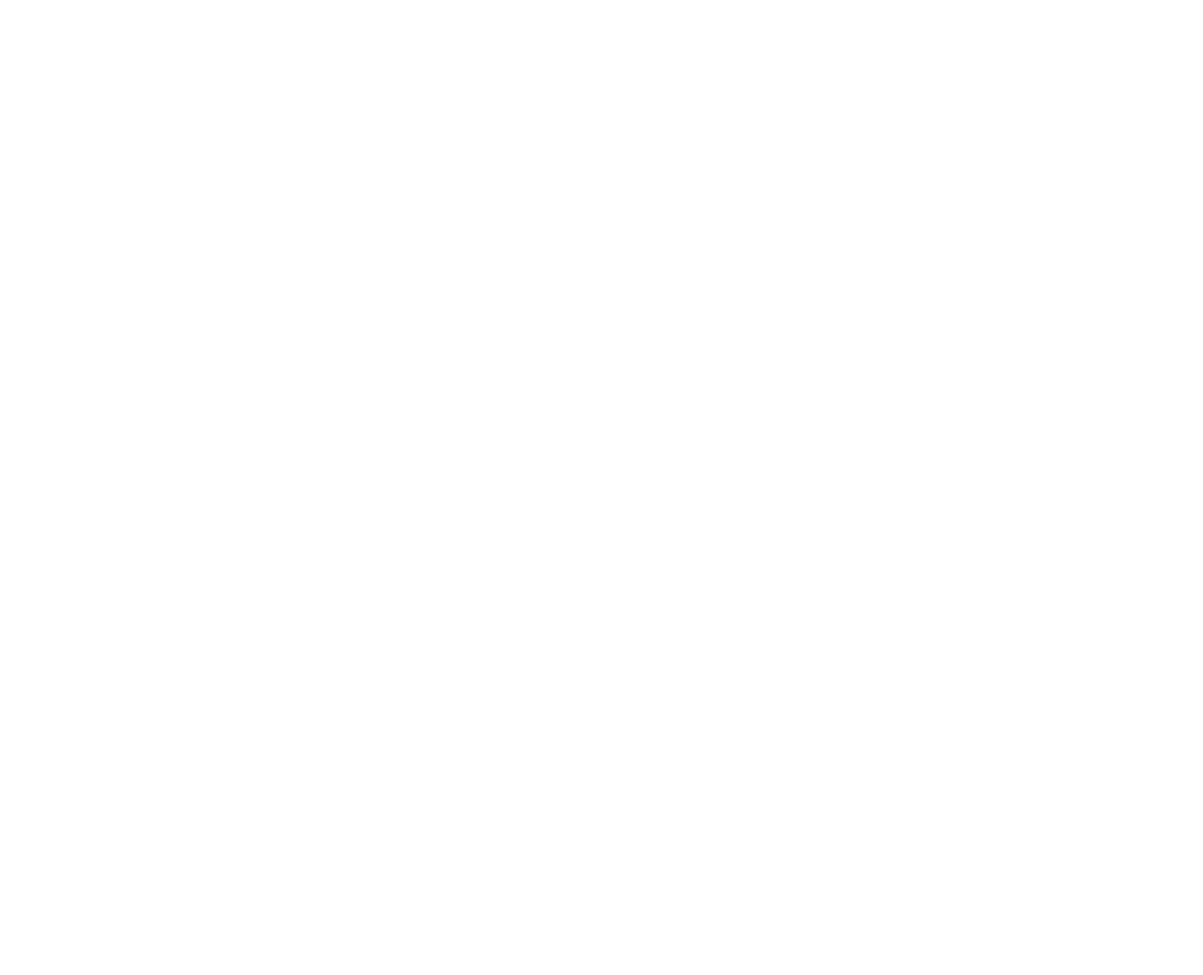
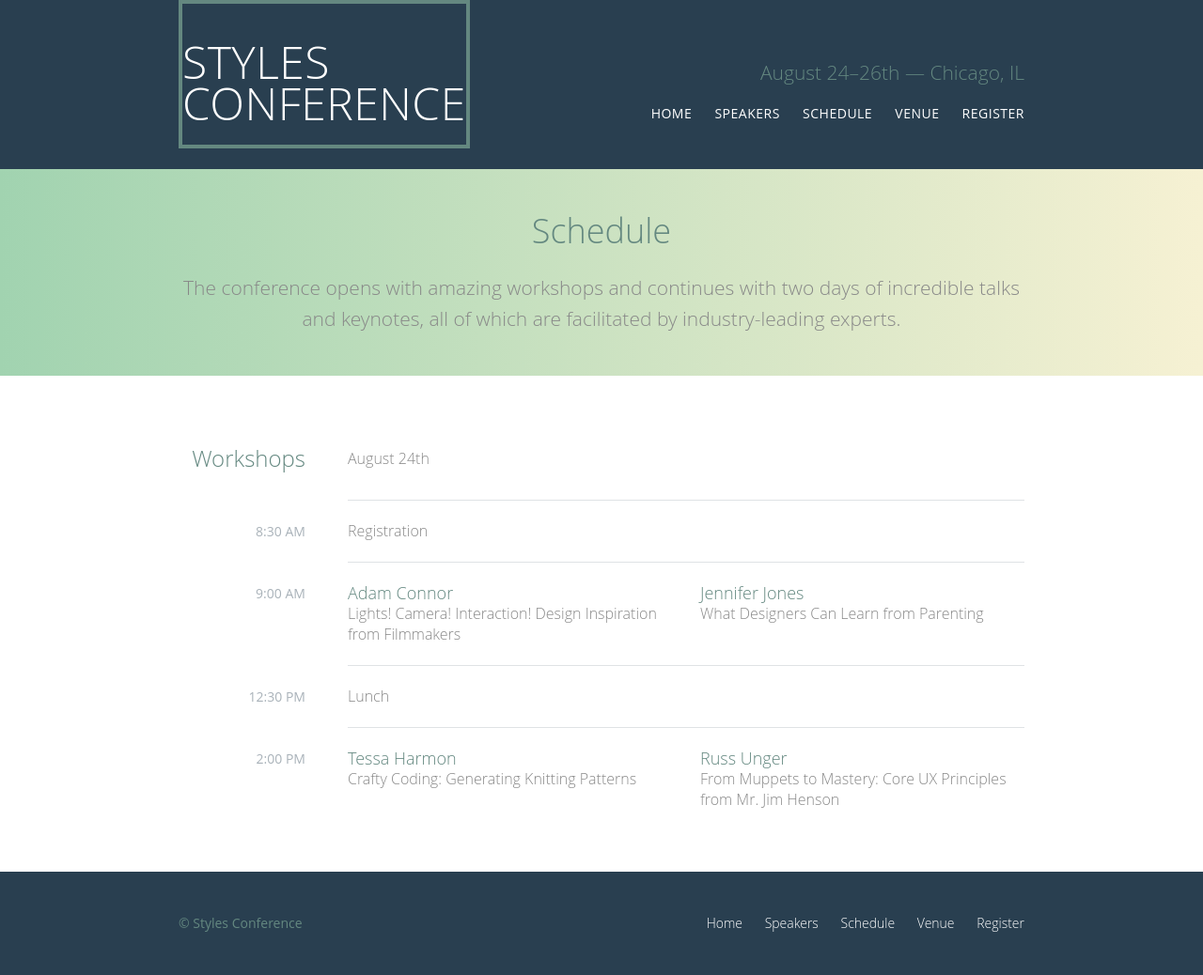
Before and after one commit to ennyonthegit/webpage, a plain HTML site: page schedule.html in a window 1280 px wide. Shown: the whole page at 94% size. Before the commit the page ends 800 px from the top, so only its background shows below. Drawn offline with Linux system fonts and the light colour scheme.

Commit message:
organizing data about workshops with tables

```diff
--- a/assets/stylesheets/main.css
+++ b/assets/stylesheets/main.css
@@ -546,3 +546,73 @@ textarea {
   .btn-default:hover {
 	background: #77a198;
   }
+
+  /*
+  ========================================
+  Schedule
+  ========================================
+*/
+
+table {
+	margin-bottom: 44px;
+	width: 100%;
+  }
+  table:last-child {
+	margin-bottom: 0;
+  }
+
+  th,
+td {
+  padding-bottom: 22px;
+  vertical-align: top;
+}
+th {
+  padding-right: 45px;
+  text-align: right;
+  width: 20%;
+}
+td {
+  width: 40%;
+}
+
+thead {
+	line-height: 44px;
+  }
+  thead th {
+	color: #648880;
+	font-size: 24px;
+  }
+
+  tbody th {
+	color: #a9b2b9;
+	font-size: 14px;
+	font-weight: 400;
+	padding-top: 22px;
+	text-transform: uppercase;
+  }
+
+  tbody td {
+	border-top: 1px solid #dfe2e5;
+	padding-top: 21px;
+  }
+  tbody td:first-of-type {
+	padding-right: 15px;
+  }
+  tbody td:last-of-type {
+	padding-left: 15px;
+  }
+  tbody td:only-of-type {
+	padding-left: 0;
+	padding-right: 0;
+  }
+
+  table a {
+	color: #888;
+  }
+  table h4 {
+	margin-bottom: 0;
+  }
+
+  .schedule-offset {
+	color: #a9b2b9;
+  }
--- a/schedule.html
+++ b/schedule.html
@@ -0,0 +1,129 @@
+<!DOCTYPE html>
+<html lang="en">
+
+<head>
+  <meta charset="UTF-8">
+  <meta name="viewport" content="width=device-width, initial-scale=1.0">
+  <link rel="stylesheet" href="/assets/stylesheets/main.css">
+  <link rel="stylesheet" href="http://fonts.googleapis.com/css?family=Lato:100,300,400">
+  <title>Register</title>
+</head>
+
+<body>
+  <header class="primary-header container group">
+    <h1 class="logo">
+      <a href="index.html">Styles <br> Conference</a>
+    </h1>
+    <h3 class="tagline">August 24&ndash;26th &mdash; Chicago, IL</h3>
+    <nav class="nav primary-nav">
+      <ul>
+        <li><a href="index.html">Home</a></li><!--
+              -->
+        <li><a href="speakers.html">Speakers</a></li><!--
+              -->
+        <li><a href="schedule.html">Schedule</a></li><!--
+              -->
+        <li><a href="venue.html">Venue</a></li><!--
+              -->
+        <li><a href="register.html">Register</a></li>
+      </ul>
+    </nav>
+  </header>
+  <!-- Leed -->
+  <section class="row-alt">
+    <div class="lead container">
+      <a href="speakers.html">
+        <h1>Schedule</h1>
+      </a>
+      <p>
+        The conference opens with amazing workshops and continues with two days of incredible talks and keynotes, all of which are facilitated by industry-leading experts.
+      </p>
+    </div>
+  </section>
+  <section class="row">
+    <div class="container">
+      <table>
+        <thead>
+          <tr>
+            <th scope="row">
+              Workshops
+            </th>
+            <td colspan="2">
+              August 24th
+            </td>
+          </tr>
+        </thead>
+        <tbody>
+          <tr>
+            <th scope="row">
+              <time datetime="08:30:00">8:30 AM</time>
+            </th>
+            <td colspan="2">
+              Registration
+            </td>
+          </tr>
+          <tr>
+            <th scope="row">
+              <time datetime="09:00:00">9:00 AM</time>
+            </th>
+            <td>
+              <a href="speakers.html#adam-connor">
+                <h4>Adam Connor</h4>
+                Lights! Camera! Interaction! Design Inspiration from Filmmakers
+              </a>
+            </td>
+            <td>
+              <a href="speakers.html#jennifer-jones">
+                <h4>Jennifer Jones</h4>
+                What Designers Can Learn from Parenting
+              </a>
+            </td>
+          </tr>
+          <tr>
+            <th scope="row">
+              <time datetime="12:30:00">12:30 PM</time>
+            </th>
+            <td colspan="2">
+              Lunch
+            </td>
+          </tr>
+          <tr>
+            <th scope="row">
+              <time datetime="14:00">2:00 PM</time>
+            </th>
+            <td>
+              <a href="speakers.html#tessa-harmon">
+                <h4>Tessa Harmon</h4>
+                Crafty Coding: Generating Knitting Patterns
+              </a>
+            </td>
+            <td>
+              <a href="speakers.html#russ-unger">
+                <h4>Russ Unger</h4>
+                From Muppets to Mastery: Core UX Principles from Mr. Jim Henson
+              </a>
+            </td>
+          </tr>
+        </tbody>
+      </table>
+    </div>
+  </section>
+  <footer class="nav container primary-footer group">
+    <small>&copy; Styles Conference</small>
+    <nav class="nav">
+      <ul>
+        <li><a href="index.html">Home</a></li><!--
+              -->
+        <li><a href="speakers.html">Speakers</a></li><!--
+              -->
+        <li><a href="schedule.html">Schedule</a></li><!--
+              -->
+        <li><a href="venue.html">Venue</a></li><!--
+              -->
+        <li><a href="register.html">Register</a></li>
+      </ul>
+    </nav>
+  </footer>
+</body>
+
+</html>
```
